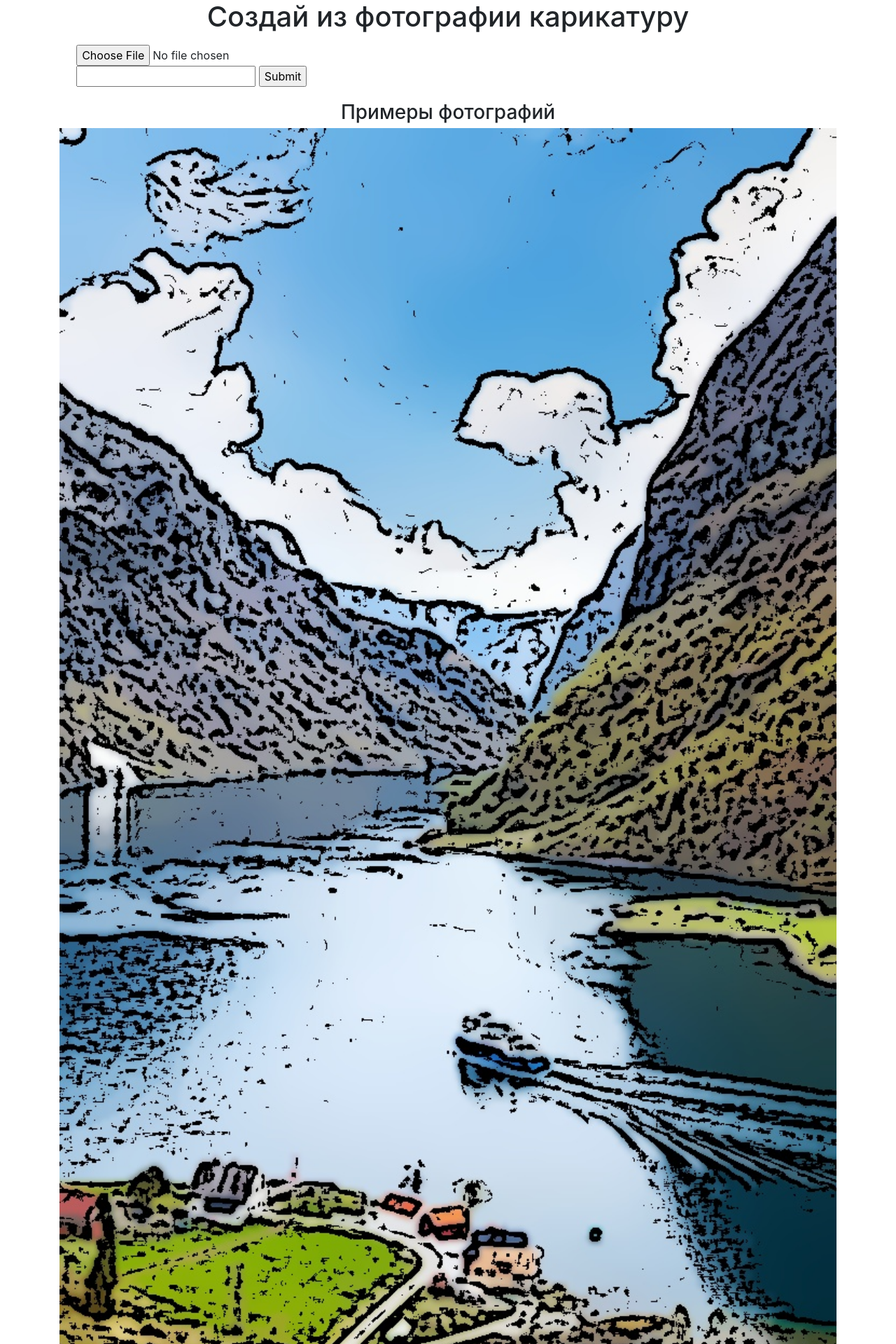
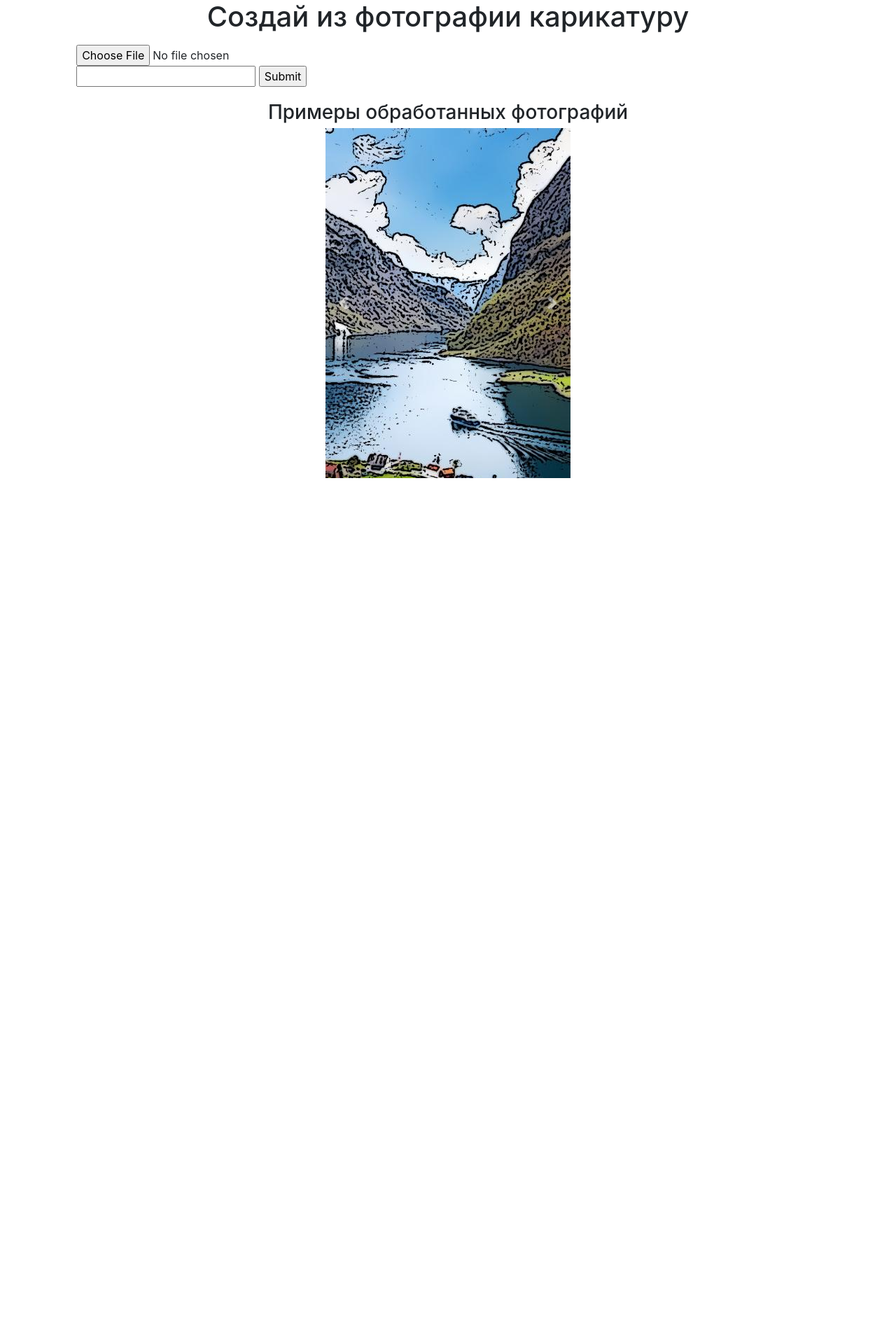
Before and after one commit to RicharSte/cartoonfilter_ds_project, a Flask app: template cartoonfilter_ds_project/webapp/templates/index.html in a window 1280 px wide. Shown: the top 1920 px of the page at 70% size. After the commit the page ends 683 px from the top, so only its background shows below. Run offline with Flask 2, Linux system fonts and the light colour scheme; the template is opened without the code that fills it: most values are stand-ins (such as "Sample title", 1, 10 or a date in 2020); grey boxes marked "Sample" are stand-in pictures; form fields are guessed from the names that the template uses; some libraries are stand-ins or nearby versions.

Commit message:
Рабочая карусель и кнопка 'Скачать'

```diff
--- a/cartoonfilter_ds_project/webapp/__init__.py
+++ b/cartoonfilter_ds_project/webapp/__init__.py
@@ -35,12 +35,10 @@ def create_app():
                 # проверка безопасности имени файла
                 filename = secure_filename(file.filename)
                 # Сохранение файла
-                os.makedirs("downloads", exist_ok=True)
-                file.save(os.path.abspath(os.path.join("downloads", filename)))
+                os.makedirs("webapp/static/images/downloads", exist_ok=True)
+                file.save(os.path.abspath(os.path.join("webapp/static/images/downloads", filename)))
 
         if file_form.validate_on_submit(): # если не возникло ошибок при заполнении формы
-            flash('Ок')
-
             if file_form.processing.data == 'cartoon_filter': # обработка фильтрами
                 flash('Обработка фильтрами')
                 return redirect(url_for('photo_processing'))
--- a/cartoonfilter_ds_project/webapp/templates/index.html
+++ b/cartoonfilter_ds_project/webapp/templates/index.html
@@ -45,20 +45,27 @@
 
           </div>
         </div>
-        <!-- Контент страницы -->
+
 <div class="container text-center">
-  <h1 class="h3" style="margin-top: 20px; margin-bottom: 5px;">Примеры фотографий</h1>
-
-  <div id="carousel" class="carousel slide" data-ride="carousel">
-      <div class="carousel-inner">
+  <h1 class="h3" style="margin-top: 20px; margin-bottom: 5px;">Примеры обработанных фотографий</h1>
+  <div class="row">
+    <div class="col-4">
+   <!-- Карусель -->
+    </div>
+    <div class="col-4">
+      <div id="carouselExampleControls" class="carousel slide" data-ride="carousel">
+          <div class="carousel-inner" style=" width:100%; height: 500px !important;">
               <div class="carousel-item active">
-              <img class="d-block w-100" src="webapp/examples/photo1_cartoon.jpg" alt="1">
+                  <img class="d-block w-100"  src="static/images/photo1_cartoon.jpg" alt="1">
               </div>
               <div class="carousel-item">
-              <img class="d-block w-100" src="photo2_cartoon.jpg" alt="2">
+                  <img class="d-block w-100"  src="static/images/liuyifei4.jpg" alt="2">
               </div>
               <div class="carousel-item">
-              <img class="d-block w-100" src="webapp/examples/photo2_cartoon.jpg" alt="3">
+                <img class="d-block w-100"  src="static/images/photo2_cartoon.jpg" alt="3">
+            </div>
+              <div class="carousel-item">
+                <img class="d-block w-100"  src="static/images/mountain4.jpg" alt="4">
             </div>
           </div>
           <!-- Элементы управления -->
@@ -70,17 +77,12 @@
             <span class="carousel-control-next-icon" aria-hidden="true"></span>
             <span class="sr-only">Следующий</span>
           </a>
+      </div>
+      <div class="col-4">
 
-      <img class="d-block w-100" src="/home/natalia/projects/cartoonfilter_ds_project/cartoonfilter_ds_project/webapp/examples/photo1_cartoon.jpg" alt="1">
-      <img class="d-block w-100" src="natalia/projects/cartoonfilter_ds_project/cartoonfilter_ds_project/webapp/examples/photo1_cartoon.jpg" alt="1">
-      <img class="d-block w-100" src="projects/cartoonfilter_ds_project/cartoonfilter_ds_project/webapp/examples/photo1_cartoon.jpg" alt="1">
-      <img class="d-block w-100" src="cartoonfilter_ds_project/cartoonfilter_ds_project/webapp/examples/photo1_cartoon.jpg" alt="1">
-      <img class="d-block w-100" src="cartoonfilter_ds_project/webapp/examples/photo1_cartoon.jpg" alt="1">
-      <img class="d-block w-100" src="webapp/examples/photo1_cartoon.jpg" alt="1">
-      <img class="d-block w-100" src="examples/photo1_cartoon.jpg" alt="1">
-      <img class="d-block w-100" src={{ photo1 }} alt="1">
-      <img class="d-block w-100" src="../examples/photo1_cartoon.jpg" alt="1">
+      </div>
 
+  </div>
 
   </div>
 
--- a/cartoonfilter_ds_project/webapp/templates/photo.html
+++ b/cartoonfilter_ds_project/webapp/templates/photo.html
@@ -39,6 +39,11 @@
         </div>
     </div>
 
+    <!-- Просмотр и скачивание фото -->
+    <input class="btn btn-primary" type=button onclick=location.href="static/images/photo2_cartoon.jpg" name="openFile" value="Посмотреть обработанное фото">
+    <a href='static/images/photo2_cartoon.jpg' download="">Скачать фото</a>
+
+
     <!-- Optional JavaScript -->
     <!-- jQuery first, then Popper.js, then Bootstrap JS -->
     <script src="https://code.jquery.com/jquery-3.3.1.slim.min.js" integrity="sha384-q8i/X+965DzO0rT7abK41JStQIAqVgRVzpbzo5smXKp4YfRvH+8abtTE1Pi6jizo" crossorigin="anonymous"></script>
```
Also changed, not shown: cartoonfilter_ds_project/webapp/examples/photo1_cartoon.jpg (deleted), cartoonfilter_ds_project/webapp/examples/photo2_cartoon.jpg (deleted), cartoonfilter_ds_project/webapp/static/images/liuyifei4.jpg (added), cartoonfilter_ds_project/webapp/static/images/mountain4.jpg (added), cartoonfilter_ds_project/webapp/static/images/photo1_cartoon.jpg (added), cartoonfilter_ds_project/webapp/static/images/photo2_cartoon.jpg (added). Lines whose indentation alone changed are shown as unchanged.
